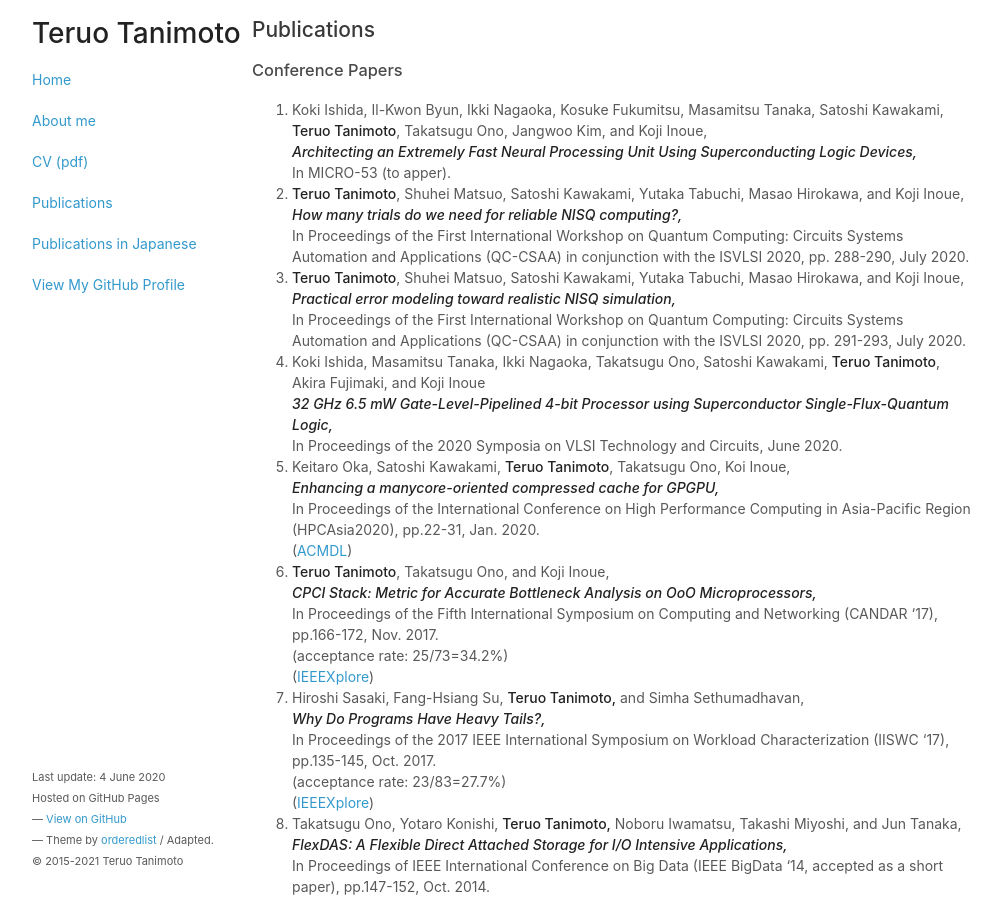
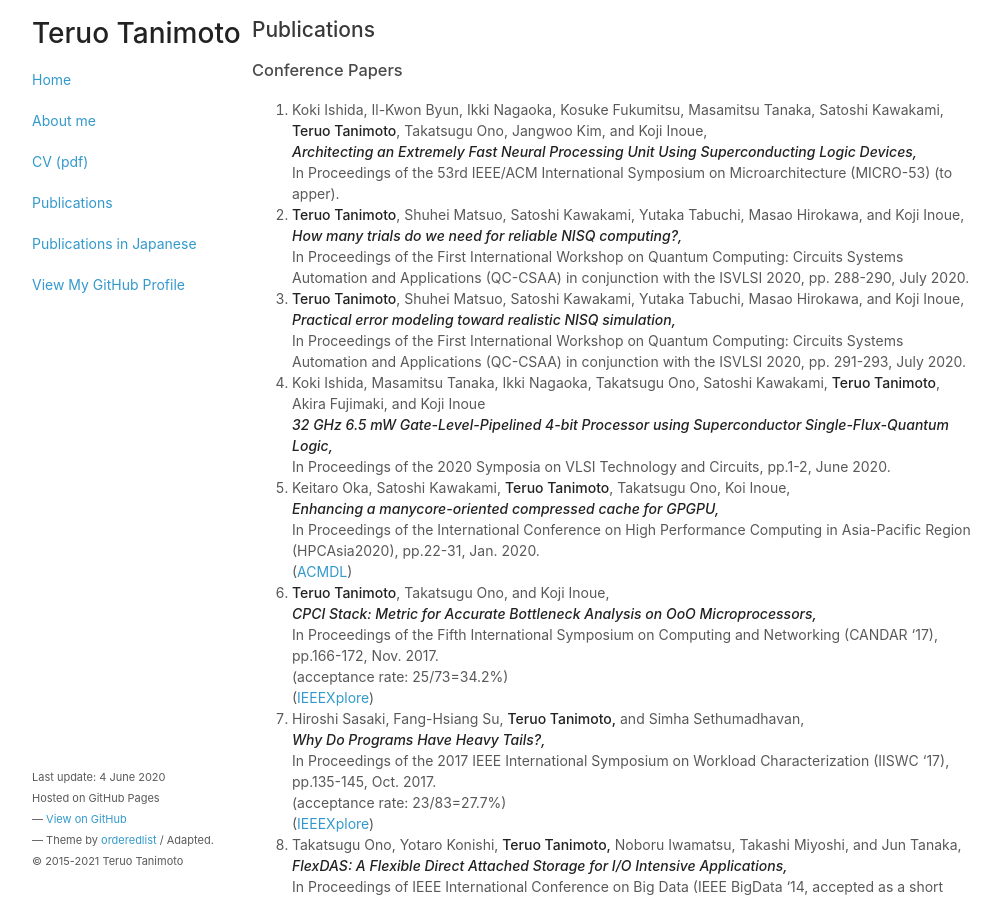
Before and after one commit to teruo41/teruo41.github.io, a Jekyll site: the page built from pubse.md, in a window 1280 px wide and 900 px high. Shown: the whole window, without its empty margins (138-1139 px from the left). Built offline with Jekyll 4.4.1, drawn with Linux system fonts in a browser that asks for light colours.

Commit message:
Update pubse.md

```diff
--- a/pubse.md
+++ b/pubse.md
@@ -9,7 +9,7 @@ title: Publications
 
 0. Koki Ishida, Il-Kwon Byun, Ikki Nagaoka, Kosuke Fukumitsu, Masamitsu Tanaka, Satoshi Kawakami, __Teruo Tanimoto__, Takatsugu Ono, Jangwoo Kim, and Koji Inoue,
    ***Architecting an Extremely Fast Neural Processing Unit Using Superconducting Logic Devices,***
-   In MICRO-53 (to apper).
+   In Proceedings of the 53rd IEEE/ACM International Symposium on Microarchitecture (MICRO-53) (to apper).
 0. __Teruo Tanimoto__, Shuhei Matsuo, Satoshi Kawakami, Yutaka Tabuchi, Masao Hirokawa, and Koji Inoue,
    ***How many trials do we need for reliable NISQ computing?,***
    In Proceedings of the First International Workshop on Quantum Computing: Circuits Systems Automation and Applications (QC-CSAA) in conjunction with the ISVLSI 2020, pp. 288-290, July 2020.
@@ -18,7 +18,7 @@ title: Publications
    In Proceedings of the First International Workshop on Quantum Computing: Circuits Systems Automation and Applications (QC-CSAA) in conjunction with the ISVLSI 2020, pp. 291-293, July 2020.
 0. Koki Ishida, Masamitsu Tanaka, Ikki Nagaoka, Takatsugu Ono, Satoshi Kawakami, __Teruo Tanimoto__, Akira Fujimaki, and Koji Inoue
    ***32 GHz 6.5 mW Gate-Level-Pipelined 4-bit Processor using Superconductor Single-Flux-Quantum Logic,***
-   In Proceedings of the 2020 Symposia on VLSI Technology and Circuits, June 2020.
+   In Proceedings of the 2020 Symposia on VLSI Technology and Circuits, pp.1-2, June 2020.
 0. Keitaro Oka, Satoshi Kawakami, __Teruo Tanimoto__, Takatsugu Ono, Koi Inoue,
    ***Enhancing a manycore-oriented compressed cache for GPGPU,***
    In Proceedings of the International Conference on High Performance Computing in Asia-Pacific Region (HPCAsia2020), pp.22-31, Jan. 2020.
```
